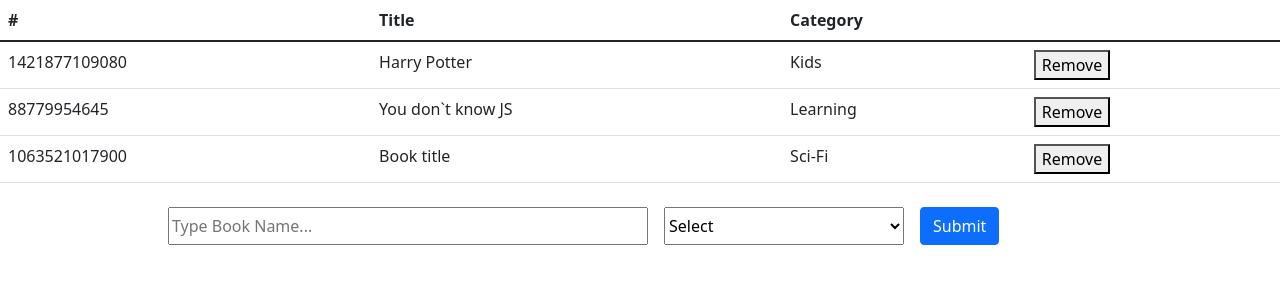
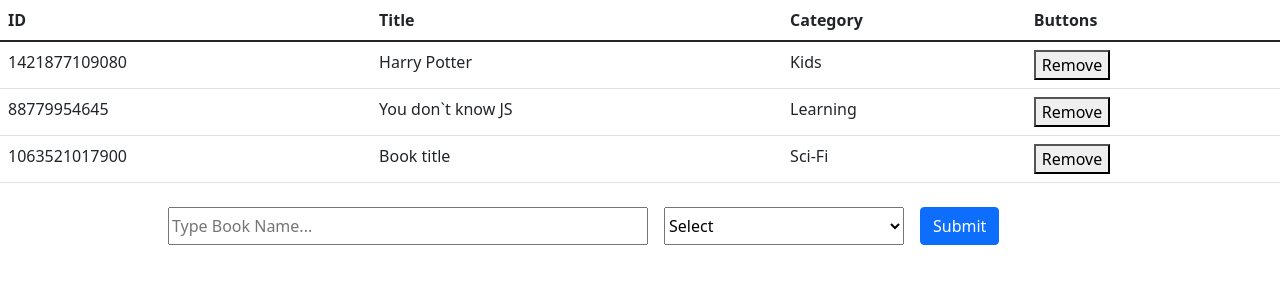
Before and after one commit to AbdumurodovaZulfizar/Bookstore-CMS, a React (Create React App) app: page / in a window 1280 px wide. Shown: the top 300 px of the page. Built offline with nearby package versions, Linux system fonts and the light colour scheme.

Commit message:
Modify BooksList

```diff
--- a/src/containers/BooksList.js
+++ b/src/containers/BooksList.js
@@ -5,12 +5,13 @@ import { removebook } from '../actions/index';
 import BookConatiner from '../components/Book';
 
 const BooksList = ({ books, removebook }) => (
-  <table className="table">
+  <table className="table col-9 mx-auto">
     <thead>
       <tr>
-        <th scope="col">#</th>
+        <th scope="col">ID</th>
         <th scope="col">Title</th>
         <th scope="col">Category</th>
+        <th scope="col">Buttons</th>
       </tr>
     </thead>
     <tbody>
```
